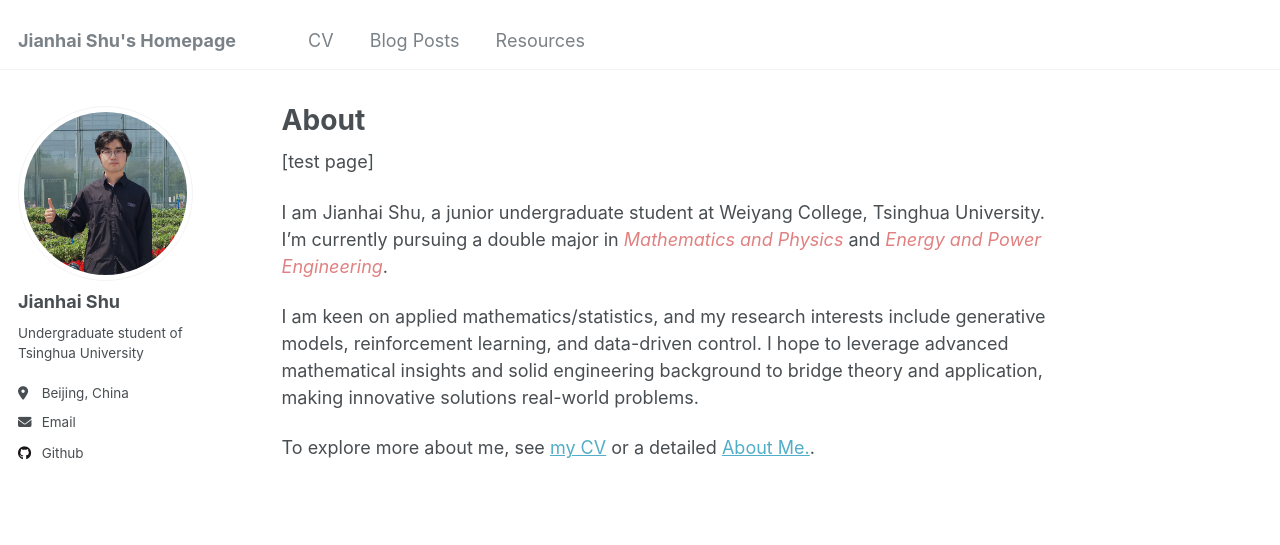
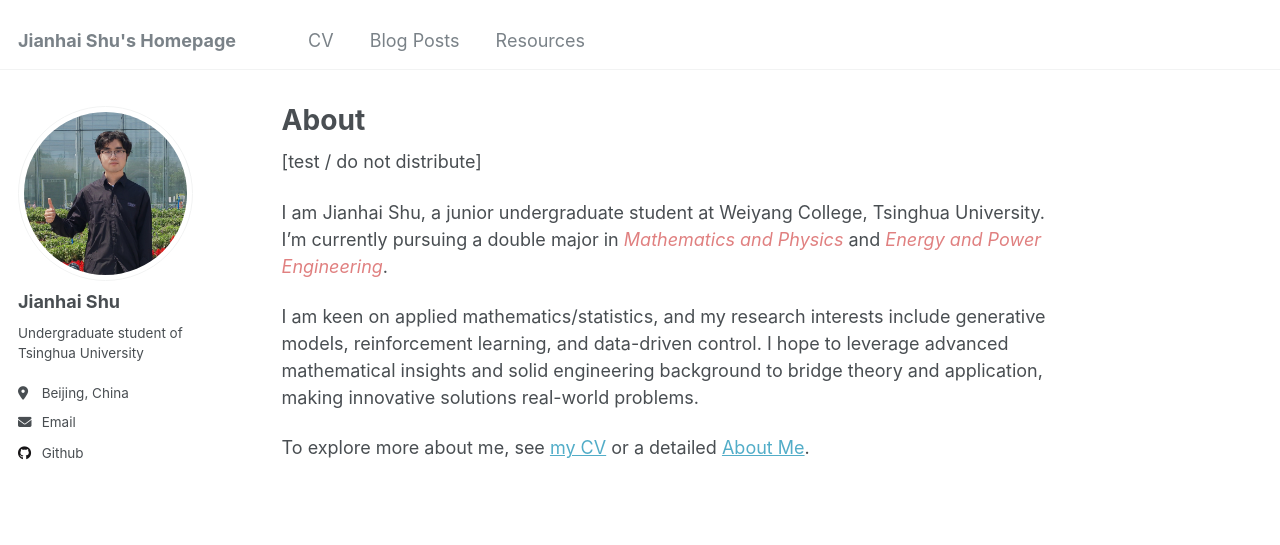
Before and after one commit to jh22shu/jh22shu.github.io, a Jekyll site: the page built from _pages/about.md, in a window 1280 px wide. Shown: the top 545 px of the page. Built offline with Jekyll 4.4.1, drawn with Linux system fonts in a browser that asks for light colours.

Commit message:
Update (test)

```diff
--- a/_pages/about.md
+++ b/_pages/about.md
@@ -7,10 +7,10 @@ redirect_from:
   - /about.html
   - /index.html
 ---
-[test page]
+[test / do not distribute]
 
 I am Jianhai Shu, a junior undergraduate student at Weiyang College, Tsinghua University. I'm currently pursuing a double major in <span style="font-style:italic; color:rgba(224,128,128,1)">Mathematics and Physics</span> and <span style="font-style:italic; color:rgba(224,128,128,1)">Energy and Power Engineering</span>.
 
 I am keen on applied mathematics/statistics, and my research interests include generative models, reinforcement learning, and data-driven control. I hope to leverage advanced mathematical insights and solid engineering background to bridge theory and application, making innovative solutions real-world problems.
 
-To explore more about me, see <a href="/cv/">my CV</a> or a detailed <a href="/posts/2024/blog-post-1/">About Me.</a>.
+To explore more about me, see <a href="/cv/">my CV</a> or a detailed <a href="/posts/2024/blog-post-1/">About Me</a>.
```
